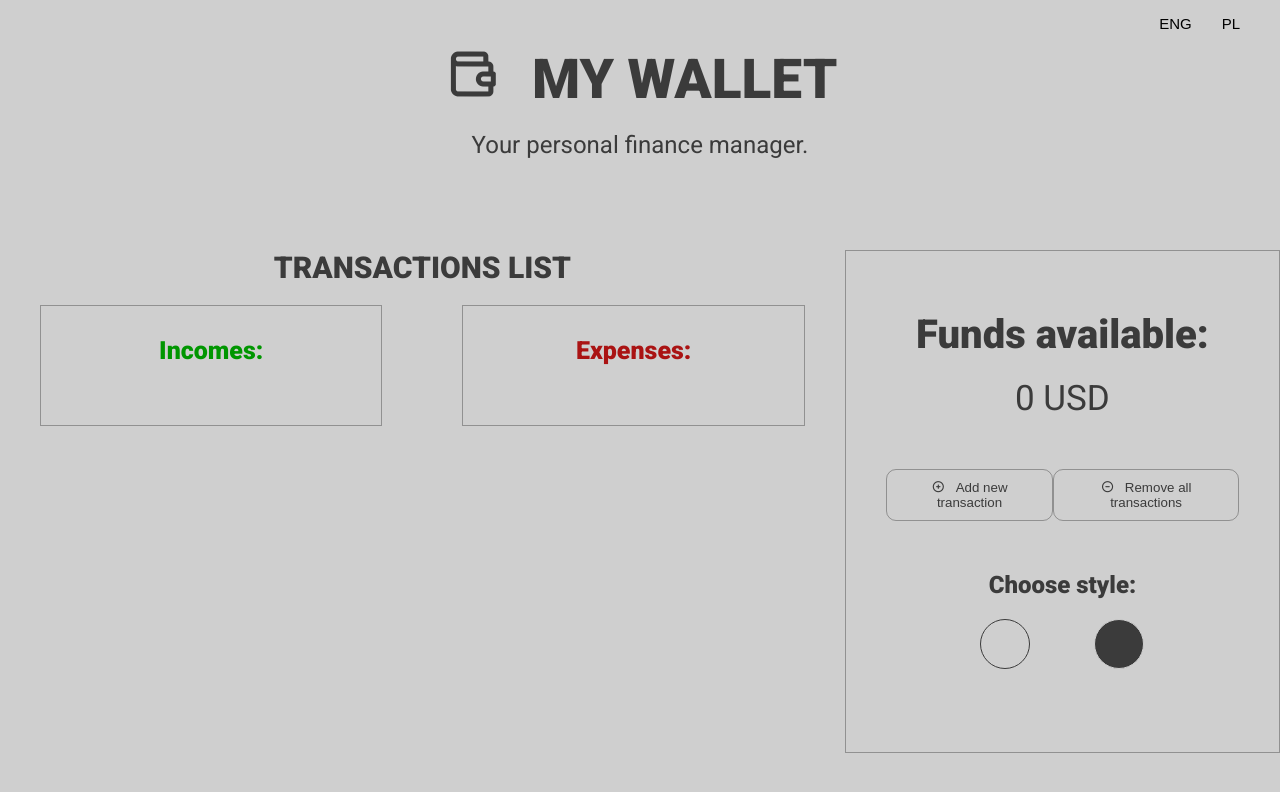
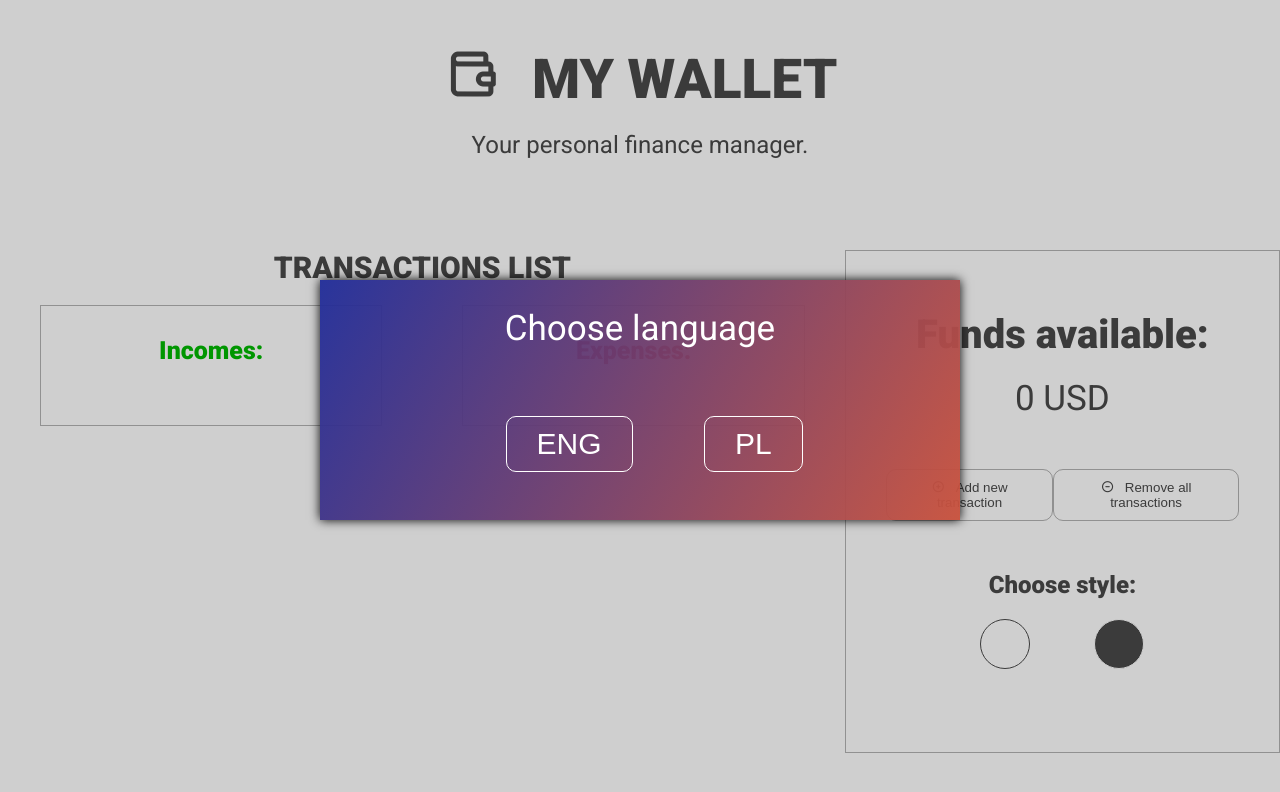
Before and after one commit to DawidDrabczyk/FinanceManager, a plain HTML site: page index.html in a window 1280 px wide. Drawn offline with nearby package versions, Linux system fonts and the light colour scheme.

Commit message:
My Wallet app version 1.2 - add choosing language popup on start app

```diff
--- a/index.html
+++ b/index.html
@@ -20,8 +20,9 @@
             <h1 class="main-heading"><i class="ti ti-wallet"></i> my wallet</h1>
             <p class="main-description">Your personal finance manager.</p>
             <div class="languages">
-                <button class="language-btn">ENG</button>
-                <button class="language-btn" id="polish">PL</button>
+                <p class="languages-description">Choose language</p>
+                <button class="language-btn language-btn-eng">ENG</button>
+                <button class="language-btn language-btn-pl" id="polish">PL</button>
             </div>
         </header>
 
@@ -95,8 +96,9 @@
             <h1 class="main-heading"><i class="ti ti-wallet"></i> mój portfel</h1>
             <p class="main-description">Twój osobisty manager finansów.</p>
             <div class="languages">
-                <button class="language-btn" id="english">ENG</button>
-                <button class="language-btn">PL</button>
+                <p class="languages-description-pl">Wybierz język</p>
+                <button class="language-btn language-btn-eng" id="english">ENG</button>
+                <button class="language-btn language-btn-pl">PL</button>
             </div>
         </header>
 
--- a/script.js
+++ b/script.js
@@ -16,8 +16,9 @@ const removeAllTransaction = document.querySelector(".remove-all-transaction");
 const saveTransaction = document.querySelector(".save");
 const cancelTransaction = document.querySelector(".cancel");
 
-const english = document.querySelector('#english')
-const polish = document.querySelector('#polish')
+const languages = document.querySelectorAll('.languages')
+const english = document.querySelector('.language-btn-eng')
+const polish = document.querySelector('.language-btn-pl')
 const englishVersion = document.querySelector('.english')
 const polishVersion = document.querySelector('.polish')
 
@@ -323,12 +324,20 @@ const chooseDarkStylePl = () => {
     root.style.setProperty('--border-color', 'rgba(255, 255, 255, 0.4)')
 }
 
+const chooseLanguagePopup = () => {
+    languages.forEach(el => {
+        el.style.display = "none"
+    })
+}
+
 const choosePolishVersion= () => {
+    chooseLanguagePopup()
     englishVersion.style.display = "None"
     polishVersion.style.display = "Flex"
 }
 
 const chooseEnglishVersion= () => {
+    chooseLanguagePopup()
     englishVersion.style.display = "Flex"
     polishVersion.style.display = "None"
 }
@@ -339,5 +348,5 @@ saveTransactionPl.addEventListener("click", checkFormPanelPl);
 removeAllTransactionPl.addEventListener('click', deleteAllTransactionPl)
 lightStylePl.addEventListener('click', chooseLightStylePl)
 darkStylePl.addEventListener('click', chooseDarkStylePl)
+polish.addEventListener('click', choosePolishVersion)
 english.addEventListener('click', chooseEnglishVersion)
-polish.addEventListener('click', choosePolishVersion)
--- a/style.css
+++ b/style.css
@@ -54,17 +54,62 @@ body{
 .languages{
     display: flex;
     position: absolute;
-    top: 10px;
-    right: 20px;
+    top: 50%;
+    left: 50%;
+    width: 50%;
+    height: 30%;
+    transform: translate(-50%, -50%);
+    background-image: linear-gradient(120deg, rgba(32, 44, 153,0.95) 0%, rgba(201, 81, 60,0.95) 100%);
+    box-shadow: 0 0 10px black;
+}
+
+.languages-description{
+    display: flex;
+    position: absolute;
+    top: 20%;
+    left: 50%;
+    transform: translate(-50%, -50%);
+    color: #fff;
+    font-size: 35px;
+}
+
+.languages-description-pl{
+    display: flex;
+    position: absolute;
+    top: 20%;
+    left: 50%;
+    transform: translate(-50%, -50%);
+    color: #fff;
+    font-size: 35px;
 }
 
 .language-btn{
     margin-right: 10px;
-    padding: 5px 10px;
+    padding: 10px 30px;
     background: none;
     border: none;
-    font-size: 15px;
+    font-size: 30px;
+    color: #fff;
+    border: 1px solid #fff;
+    border-radius: 10px;
     cursor: pointer;
+    transition: background-color 0.4s;
+}
+
+.language-btn:hover{
+    background-color: rgba(19, 26, 85, 0.2);
+}
+
+.language-btn-eng{
+    position: absolute;
+    bottom: 20%;
+    left: 29%;
+}
+
+.language-btn-pl{
+    position: absolute;
+    bottom: 20%;
+    left: 60%;
 }
 
 .main-app{
```
